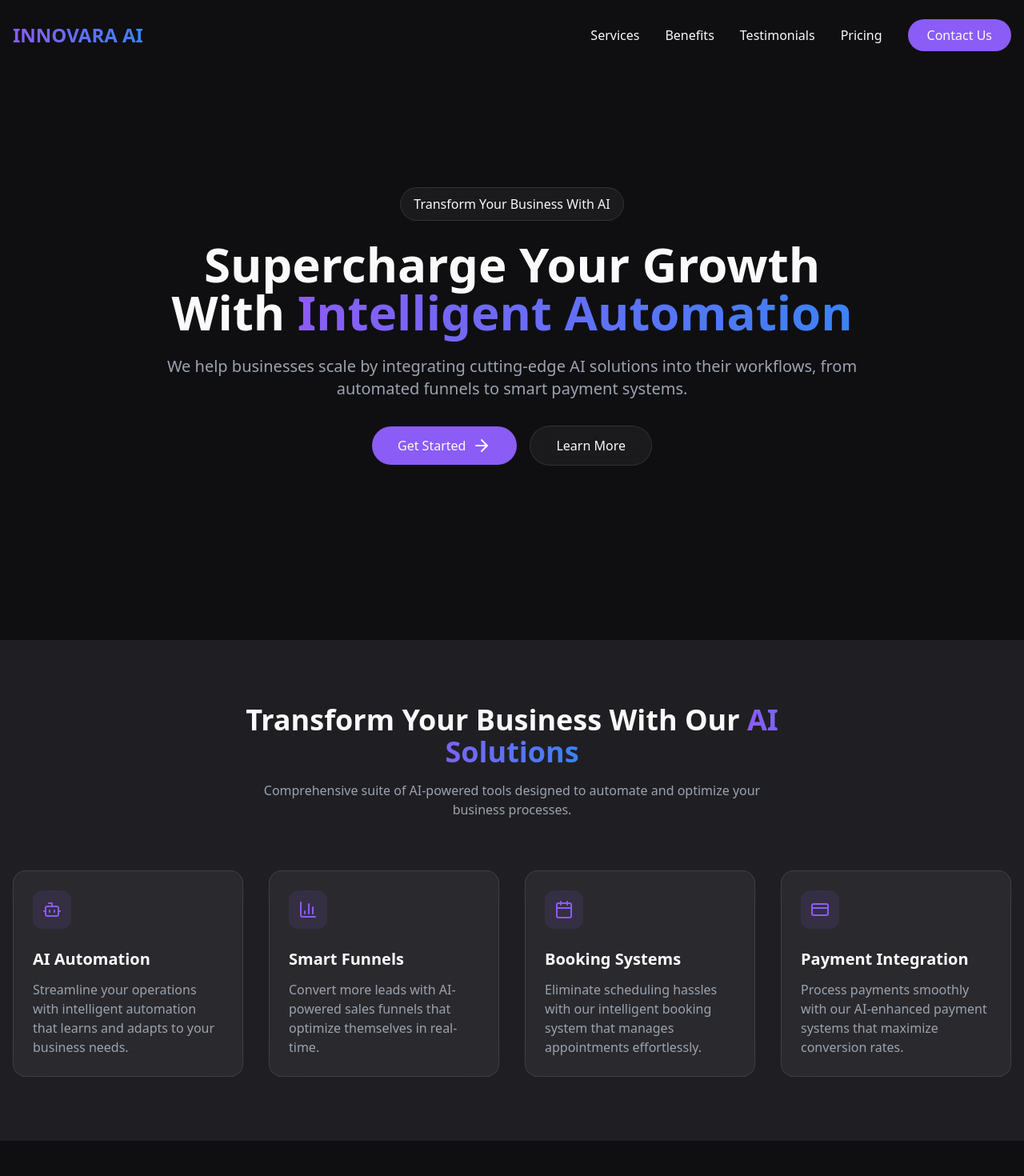
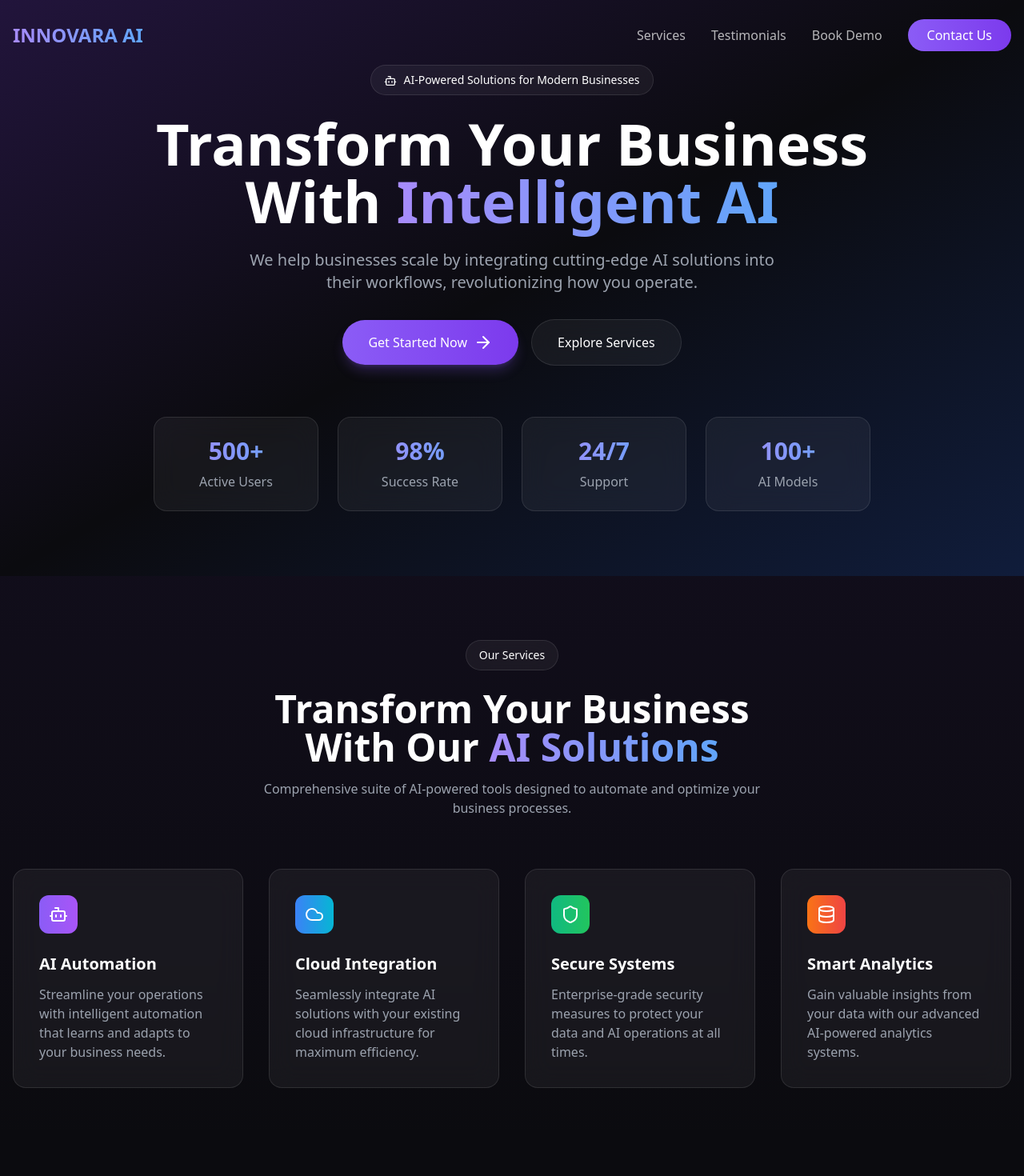
Before and after one commit to Sidh221/ai-ignite-lab, a React (Vite) app: page / in a window 1280 px wide. Shown: the top 1470 px of the page at 80% size. Built offline with nearby package versions, Linux system fonts and the light colour scheme.

Commit message:
Implement Dribbble design
Implement the design of the landing page found at the provided Dribbble link, while maintaining existing functionality.

```diff
--- a/src/components/HeroSection.tsx
+++ b/src/components/HeroSection.tsx
@@ -1,36 +1,64 @@
 
-import { ArrowRight } from "lucide-react";
+import { ArrowRight, Bot } from "lucide-react";
 
 const HeroSection = () => {
   return (
-    <section className="min-h-screen flex items-center pt-20 pb-16">
-      <div className="container mx-auto px-4">
-        <div className="max-w-4xl mx-auto text-center">
-          <span className="px-4 py-2 rounded-full glass inline-block mb-6 animate-fade-in">
-            Transform Your Business With AI
+    <section className="min-h-[90vh] flex items-center relative overflow-hidden">
+      {/* Background gradient */}
+      <div className="absolute inset-0 bg-gradient-to-br from-violet-600/20 via-transparent to-blue-600/20 z-0" />
+
+      <div className="container mx-auto px-4 relative z-10">
+        <div className="max-w-4xl mx-auto">
+          <div className="text-center mb-12">
+            <span className="px-4 py-2 rounded-full glass inline-block mb-6 text-sm backdrop-blur-xl animate-fade-in">
+              <Bot className="inline-block mr-2 h-4 w-4" />
+              AI-Powered Solutions for Modern Businesses
             </span>
-          <h1 className="text-4xl md:text-6xl font-bold mb-6 leading-tight animate-fade-in">
-            Supercharge Your Growth With{" "}
-            <span className="text-gradient">Intelligent Automation</span>
+            <h1 className="text-4xl md:text-7xl font-bold mb-6 leading-tight animate-fade-in">
+              Transform Your Business With{" "}
+              <span className="bg-gradient-to-r from-violet-400 to-blue-400 bg-clip-text text-transparent">
+                Intelligent AI
+              </span>
             </h1>
-          <p className="text-lg md:text-xl text-gray-400 mb-8 animate-fade-in-up">
+            <p className="text-lg md:text-xl text-gray-400 mb-8 max-w-2xl mx-auto animate-fade-in-up">
               We help businesses scale by integrating cutting-edge AI solutions into their
-            workflows, from automated funnels to smart payment systems.
+              workflows, revolutionizing how you operate.
             </p>
             <div className="flex flex-col sm:flex-row items-center justify-center gap-4 animate-fade-in-up">
               <a
                 href="#contact"
-              className="px-8 py-3 bg-primary hover:bg-primary-hover rounded-full transition-all duration-300 flex items-center gap-2 group w-full sm:w-auto justify-center"
+                className="px-8 py-4 bg-gradient-to-r from-violet-500 to-violet-600 hover:from-violet-600 hover:to-violet-700 rounded-full transition-all duration-300 flex items-center gap-2 group w-full sm:w-auto justify-center shadow-lg shadow-violet-500/25"
               >
-              Get Started
+                Get Started Now
                 <ArrowRight className="group-hover:translate-x-1 transition-transform" />
               </a>
               <a
                 href="#services"
-              className="px-8 py-3 glass-card rounded-full transition-all duration-300 w-full sm:w-auto text-center"
+                className="px-8 py-4 glass hover:bg-white/10 rounded-full transition-all duration-300 w-full sm:w-auto text-center border border-white/10"
               >
-              Learn More
+                Explore Services
               </a>
+            </div>
+          </div>
+
+          {/* Statistics */}
+          <div className="grid grid-cols-2 md:grid-cols-4 gap-6 mt-16">
+            {[
+              { number: "500+", label: "Active Users" },
+              { number: "98%", label: "Success Rate" },
+              { number: "24/7", label: "Support" },
+              { number: "100+", label: "AI Models" },
+            ].map((stat, index) => (
+              <div
+                key={index}
+                className="glass-card p-6 rounded-2xl text-center hover:scale-105 transition-transform duration-300"
+              >
+                <h3 className="text-3xl font-bold mb-2 bg-gradient-to-r from-violet-400 to-blue-400 bg-clip-text text-transparent">
+                  {stat.number}
+                </h3>
+                <p className="text-gray-400">{stat.label}</p>
+              </div>
+            ))}
           </div>
         </div>
       </div>
--- a/src/components/NavBar.tsx
+++ b/src/components/NavBar.tsx
@@ -18,32 +18,43 @@ const NavBar = () => {
   return (
     <nav
       className={`fixed top-0 w-full z-50 transition-all duration-300 ${
-        isScrolled ? "glass py-4" : "py-6"
+        isScrolled
+          ? "py-4 backdrop-blur-xl bg-black/10 border-b border-white/10"
+          : "py-6"
       }`}
     >
       <div className="container mx-auto px-4">
         <div className="flex justify-between items-center">
-          <a href="#" className="text-2xl font-bold text-gradient">
+          <a
+            href="#"
+            className="text-2xl font-bold bg-gradient-to-r from-violet-400 to-blue-400 bg-clip-text text-transparent"
+          >
             INNOVARA AI
           </a>
 
           {/* Desktop Navigation */}
           <div className="hidden md:flex items-center space-x-8">
-            <a href="#services" className="hover:text-primary transition-colors">
+            <a
+              href="#services"
+              className="text-white/70 hover:text-white transition-colors"
+            >
               Services
             </a>
-            <a href="#benefits" className="hover:text-primary transition-colors">
-              Benefits
-            </a>
-            <a href="#testimonials" className="hover:text-primary transition-colors">
+            <a
+              href="#testimonials"
+              className="text-white/70 hover:text-white transition-colors"
+            >
               Testimonials
             </a>
-            <a href="#pricing" className="hover:text-primary transition-colors">
-              Pricing
+            <a
+              href="#booking"
+              className="text-white/70 hover:text-white transition-colors"
+            >
+              Book Demo
             </a>
             <a
               href="#contact"
-              className="px-6 py-2 bg-primary hover:bg-primary-hover rounded-full transition-colors"
+              className="px-6 py-2 bg-gradient-to-r from-violet-500 to-violet-600 hover:from-violet-600 hover:to-violet-700 rounded-full transition-colors"
             >
               Contact Us
             </a>
@@ -60,39 +71,32 @@ const NavBar = () => {
 
         {/* Mobile Menu */}
         {isMobileMenuOpen && (
-          <div className="md:hidden glass mt-4 rounded-lg p-4 animate-fade-in">
+          <div className="md:hidden backdrop-blur-xl bg-black/50 mt-4 rounded-lg p-4 animate-fade-in border border-white/10">
             <div className="flex flex-col space-y-4">
               <a
                 href="#services"
-                className="hover:text-primary transition-colors"
+                className="text-white/70 hover:text-white transition-colors"
                 onClick={() => setIsMobileMenuOpen(false)}
               >
                 Services
               </a>
               <a
-                href="#benefits"
-                className="hover:text-primary transition-colors"
-                onClick={() => setIsMobileMenuOpen(false)}
-              >
-                Benefits
-              </a>
-              <a
                 href="#testimonials"
-                className="hover:text-primary transition-colors"
+                className="text-white/70 hover:text-white transition-colors"
                 onClick={() => setIsMobileMenuOpen(false)}
               >
                 Testimonials
               </a>
               <a
-                href="#pricing"
-                className="hover:text-primary transition-colors"
+                href="#booking"
+                className="text-white/70 hover:text-white transition-colors"
                 onClick={() => setIsMobileMenuOpen(false)}
               >
-                Pricing
+                Book Demo
               </a>
               <a
                 href="#contact"
-                className="px-6 py-2 bg-primary hover:bg-primary-hover rounded-full transition-colors text-center"
+                className="px-6 py-2 bg-gradient-to-r from-violet-500 to-violet-600 hover:from-violet-600 hover:to-violet-700 rounded-full transition-colors text-center"
                 onClick={() => setIsMobileMenuOpen(false)}
               >
                 Contact Us
--- a/src/components/ServicesSection.tsx
+++ b/src/components/ServicesSection.tsx
@@ -1,5 +1,5 @@
 
-import { Bot, BarChart3, Calendar, CreditCard } from "lucide-react";
+import { Bot, BarChart3, Calendar, CreditCard, Zap, Shield, Cloud, Database } from "lucide-react";
 
 const services = [
   {
@@ -7,35 +7,47 @@ const services = [
     title: "AI Automation",
     description:
       "Streamline your operations with intelligent automation that learns and adapts to your business needs.",
+    gradient: "from-violet-500 to-purple-500",
   },
   {
-    icon: BarChart3,
-    title: "Smart Funnels",
+    icon: Cloud,
+    title: "Cloud Integration",
     description:
-      "Convert more leads with AI-powered sales funnels that optimize themselves in real-time.",
+      "Seamlessly integrate AI solutions with your existing cloud infrastructure for maximum efficiency.",
+    gradient: "from-blue-500 to-cyan-500",
   },
   {
-    icon: Calendar,
-    title: "Booking Systems",
+    icon: Shield,
+    title: "Secure Systems",
     description:
-      "Eliminate scheduling hassles with our intelligent booking system that manages appointments effortlessly.",
+      "Enterprise-grade security measures to protect your data and AI operations at all times.",
+    gradient: "from-emerald-500 to-green-500",
   },
   {
-    icon: CreditCard,
-    title: "Payment Integration",
+    icon: Database,
+    title: "Smart Analytics",
     description:
-      "Process payments smoothly with our AI-enhanced payment systems that maximize conversion rates.",
+      "Gain valuable insights from your data with our advanced AI-powered analytics systems.",
+    gradient: "from-orange-500 to-red-500",
   },
 ];
 
 const ServicesSection = () => {
   return (
-    <section id="services" className="py-20 bg-dark-light">
-      <div className="container mx-auto px-4">
+    <section id="services" className="py-20 relative">
+      {/* Background gradient */}
+      <div className="absolute inset-0 bg-gradient-to-b from-violet-600/5 to-transparent" />
+
+      <div className="container mx-auto px-4 relative z-10">
         <div className="text-center max-w-2xl mx-auto mb-16">
-          <h2 className="text-3xl md:text-4xl font-bold mb-4">
+          <span className="px-4 py-2 rounded-full glass inline-block mb-6 text-sm">
+            Our Services
+          </span>
+          <h2 className="text-3xl md:text-5xl font-bold mb-4">
             Transform Your Business With Our{" "}
-            <span className="text-gradient">AI Solutions</span>
+            <span className="bg-gradient-to-r from-violet-400 to-blue-400 bg-clip-text text-transparent">
+              AI Solutions
+            </span>
           </h2>
           <p className="text-gray-400">
             Comprehensive suite of AI-powered tools designed to automate and optimize
@@ -47,10 +59,10 @@ const ServicesSection = () => {
           {services.map((service, index) => (
             <div
               key={index}
-              className="glass-card p-6 rounded-2xl hover:transform hover:-translate-y-2 transition-all duration-300"
+              className="glass-card p-8 rounded-2xl hover:transform hover:-translate-y-2 transition-all duration-300 border border-white/10"
             >
-              <div className="w-12 h-12 rounded-lg bg-primary/10 flex items-center justify-center mb-6">
-                <service.icon className="text-primary" size={24} />
+              <div className={`w-12 h-12 rounded-xl bg-gradient-to-r ${service.gradient} flex items-center justify-center mb-6`}>
+                <service.icon className="text-white" size={24} />
               </div>
               <h3 className="text-xl font-semibold mb-3">{service.title}</h3>
               <p className="text-gray-400">{service.description}</p>
--- a/src/index.css
+++ b/src/index.css
@@ -18,7 +18,7 @@
   }
 
   body {
-    @apply bg-dark text-foreground antialiased min-h-screen;
+    @apply bg-[#0B0B0F] text-foreground antialiased min-h-screen;
     font-feature-settings: "ss01", "ss02", "cv01", "cv02", "cv03";
   }
 
@@ -37,6 +37,47 @@
   }
 
   .text-gradient {
-    @apply bg-gradient-to-r from-primary to-secondary bg-clip-text text-transparent;
+    @apply bg-gradient-to-r from-violet-400 to-blue-400 bg-clip-text text-transparent;
+  }
+
+  .animate-float {
+    animation: float 6s ease-in-out infinite;
   }
 }
+
+@keyframes float {
+  0%, 100% {
+    transform: translateY(0);
+  }
+  50% {
+    transform: translateY(-20px);
+  }
+}
+
+.animate-fade-in {
+  animation: fadeIn 1s ease-out;
+}
+
+.animate-fade-in-up {
+  animation: fadeInUp 1s ease-out;
+}
+
+@keyframes fadeIn {
+  from {
+    opacity: 0;
+  }
+  to {
+    opacity: 1;
+  }
+}
+
+@keyframes fadeInUp {
+  from {
+    opacity: 0;
+    transform: translateY(20px);
+  }
+  to {
+    opacity: 1;
+    transform: translateY(0);
+  }
+}
--- a/src/pages/Index.tsx
+++ b/src/pages/Index.tsx
@@ -10,7 +10,7 @@ import BookingSection from "@/components/BookingSection";
 
 const Index = () => {
   return (
-    <div className="overflow-hidden">
+    <div className="min-h-screen bg-[#0B0B0F] text-white overflow-hidden">
       <NavBar />
       <HeroSection />
       <ServicesSection />
```
Lines whose indentation alone changed are shown as unchanged.
